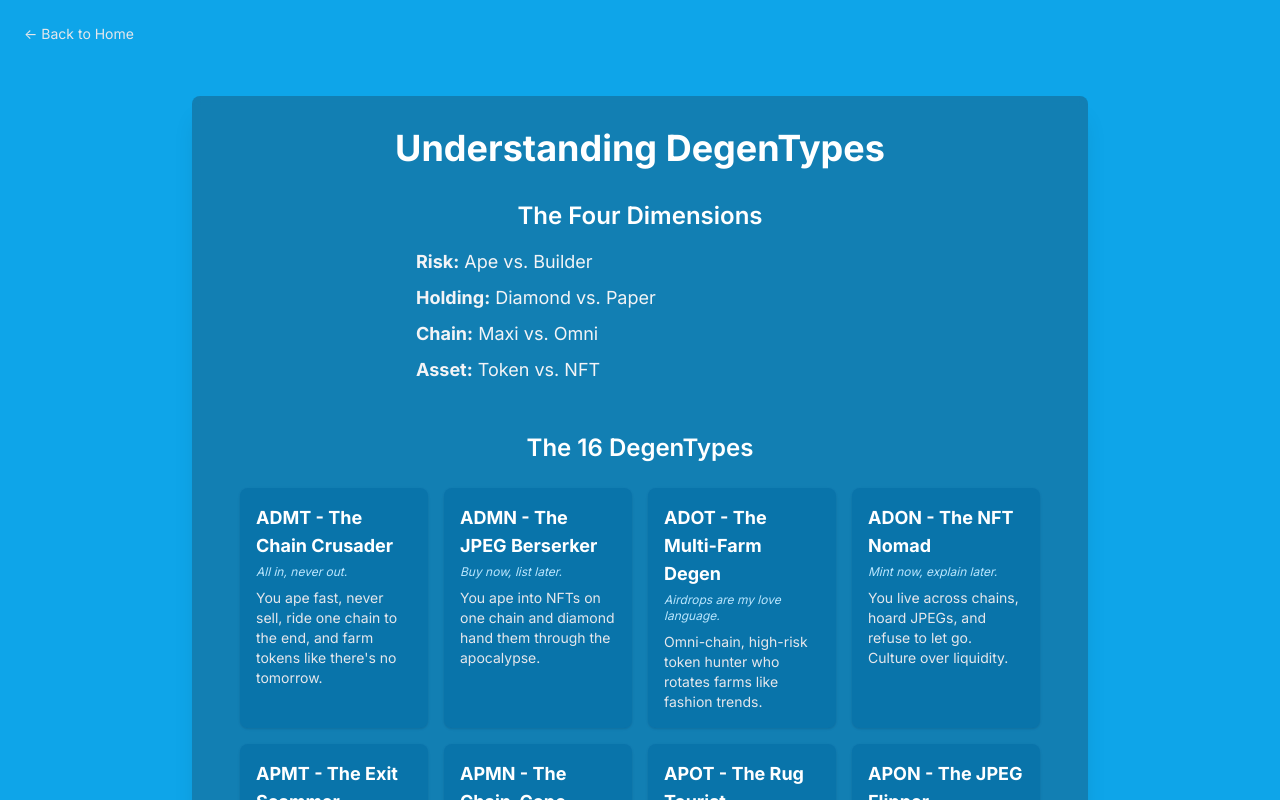
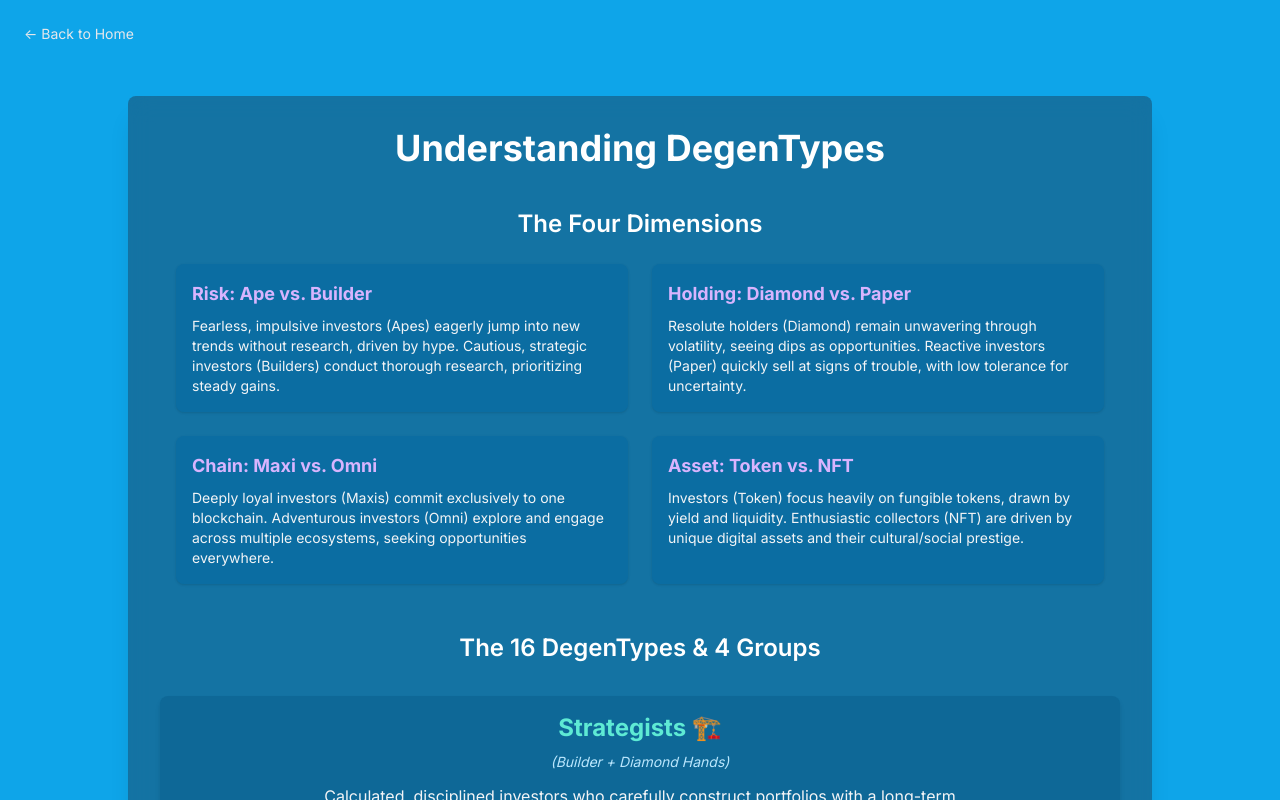
Before and after one commit to hotom/degen-type, a React (Vite) app: page / in a window 1280 px wide. Both pictures are taken after a click on the button "Learn about the 16 DegenTypes". Shown: the top 800 px of the page. Built offline with nearby package versions, Linux system fonts and the light colour scheme.

Commit message:
Feat: Update personality definitions and type groups

```diff
--- a/src/App.jsx
+++ b/src/App.jsx
@@ -309,55 +309,101 @@ export default function App() {
 
   // --- Types Page View --- (Moved to be checked first)
   if (showTypesPage) {
+    // Define Type Groups and Descriptions
+    const typeGroups = [
+      {
+        name: "Strategists 🏗️",
+        combination: "(Builder + Diamond Hands)",
+        description: "Calculated, disciplined investors who carefully construct portfolios with a long-term vision, meticulous research, and patience.",
+        codes: ['BDMT', 'BDMN', 'BDOT', 'BDON']
+      },
+      {
+        name: "Diamond Explorers 💪",
+        combination: "(Ape + Diamond Hands)",
+        description: "Bold, confident adventurers who actively explore and accumulate across the crypto ecosystem, holding tightly through volatility and dips.",
+        codes: ['ADMT', 'ADMN', 'ADOT', 'ADON']
+      },
+      {
+        name: "Degens 🚀",
+        combination: "(Ape + Paper Hands)",
+        description: "High-risk, impulsive traders and flippers, driven by short-term gains, hype cycles, and adrenaline-fueled market actions.",
+        codes: ['APMT', 'APMN', 'APOT', 'APON']
+      },
+      {
+        name: "Cautious Nomads 🧭",
+        combination: "(Builder + Paper Hands)",
+        description: "Careful, pragmatic traders who navigate cautiously between assets and ecosystems, always prepared to reposition quickly to avoid losses or seize opportunities.",
+        codes: ['BPMT', 'BPMN', 'BPOT', 'BPON']
+      }
+    ];
+
+    // Map dimensions to their descriptions
+    const dimensionDetails = {
+      AB: "Risk: Ape vs Builder\nFearless, impulsive investors (Apes) eagerly jump into new trends without research, driven by hype. Cautious, strategic investors (Builders) conduct thorough research, prioritizing steady gains.",
+      DP: "Holding: Diamond vs Paper\nResolute holders (Diamond) remain unwavering through volatility, seeing dips as opportunities. Reactive investors (Paper) quickly sell at signs of trouble, with low tolerance for uncertainty.",
+      MO: "Chain: Maxi vs Omni\nDeeply loyal investors (Maxis) commit exclusively to one blockchain. Adventurous investors (Omni) explore and engage across multiple ecosystems, seeking opportunities everywhere.",
+      TN: "Asset: Token vs NFT\nInvestors (Token) focus heavily on fungible tokens, drawn by yield and liquidity. Enthusiastic collectors (NFT) are driven by unique digital assets and their cultural/social prestige."
+    };
+
     return (
-      // Reverted background to sky-500, text to white
+      // Keep blue background theme
       <div className="container mx-auto px-4 py-8 min-h-screen flex flex-col items-center text-white bg-sky-500">
-        {/* Reverted Back button text color */}
+        {/* Back Button */}
         <button
            onClick={() => setShowTypesPage(false)}
-           className="absolute top-4 left-4 text-sm text-gray-200 hover:text-white transition-colors duration-200 z-10 bg-transparent border-none p-2"
+           className="absolute top-4 left-4 text-sm text-gray-200 hover:text-white transition-colors duration-200 z-20 bg-transparent border-none p-2" // Ensure button is above content
            aria-label="Back to Home"
          >
            ← Back to Home
          </button>
 
         {/* Added Wrapper Div for layered effect */}
-        <div className="w-full max-w-4xl mt-16 mb-8 bg-slate-800/30 backdrop-blur-sm rounded-lg p-6 md:p-8 shadow-xl">
-          {/* Reverted Title color */}
-          <h1 className="text-3xl md:text-4xl font-bold mb-8 text-white text-center">Understanding DegenTypes</h1>
+        {/* Increased max-width for more content */}
+        <div className="w-full max-w-5xl mt-16 mb-8 bg-slate-800/40 backdrop-blur-md rounded-lg p-6 md:p-8 shadow-xl relative z-10">
+          <h1 className="text-3xl md:text-4xl font-bold mb-10 text-white text-center">Understanding DegenTypes</h1>
 
-          {/* Dimensions Section */}
+          {/* Updated Dimensions Section */}
           <div className="mb-12 px-4">
-            {/* Reverted Title color */}
-            <h2 className="text-2xl font-semibold mb-4 text-white text-center">The Four Dimensions</h2>
-            {/* Reverted List text color */}
-            <ul className="space-y-2 text-lg max-w-md mx-auto text-left text-gray-100">
+            <h2 className="text-2xl font-semibold mb-6 text-white text-center">The Four Dimensions</h2>
+            <div className="grid grid-cols-1 md:grid-cols-2 gap-6 text-left">
               {dimensions.map(dim => (
-                <li key={dim.key}>
-                  <span className="font-bold">{dim.name}:</span> {dim.type1} vs. {dim.type2}
-                </li>
-              ))}
-            </ul>
-          </div>
-
-          {/* Types Section */}
-          <div>
-            {/* Reverted Title color */}
-            <h2 className="text-2xl font-semibold mb-6 text-white text-center">The 16 DegenTypes</h2>
-            <div className="grid grid-cols-1 sm:grid-cols-2 md:grid-cols-3 lg:grid-cols-4 gap-4 px-4">
-              {Object.entries(typeDescriptions).map(([code, data]) => (
-                // Reverted card background and text colors
-                <div key={code} className="p-4 bg-sky-700/50 rounded-lg shadow text-left flex flex-col h-full">
-                  <p className="font-bold text-lg mb-1 text-white">{code} - {data.name}</p>
-                  <p className="text-xs italic text-sky-200 mb-2">{data.tagline}</p>
-                  <p className="text-sm text-gray-200 flex-grow">{data.description}</p>
+                <div key={dim.key} className="bg-sky-700/50 p-4 rounded-lg shadow">
+                  <h3 className="font-bold text-lg mb-2 text-purple-300">{dim.name}: {dim.type1} vs. {dim.type2}</h3>
+                  <p className="text-sm text-gray-100 whitespace-pre-line">{dimensionDetails[dim.key].split('\n')[1]}</p> {/* Split description */}
                 </div>
               ))}
             </div>
           </div>
+
+          {/* Updated Types Section with Groups */}
+          <div className="mb-6">
+            <h2 className="text-2xl font-semibold mb-8 text-white text-center">The 16 DegenTypes & 4 Groups</h2>
+            {typeGroups.map(group => (
+              <div key={group.name} className="mb-10">
+                <div className="mb-6 px-4 py-4 bg-sky-800/40 rounded-lg shadow-md">
+                  <h3 className="text-xl md:text-2xl font-bold text-center mb-2 text-teal-300">{group.name}</h3>
+                  <p className="text-sm italic text-center mb-3 text-sky-200">{group.combination}</p>
+                  <p className="text-base text-center text-gray-100 max-w-2xl mx-auto">{group.description}</p>
+                </div>
+                <div className="grid grid-cols-1 sm:grid-cols-2 lg:grid-cols-4 gap-4 px-4">
+                  {group.codes.map(code => {
+                    const data = typeDescriptions[code];
+                    if (!data) return null; // Skip if data missing
+                    return (
+                      <div key={code} className="p-4 bg-sky-700/60 rounded-lg shadow text-left flex flex-col h-full">
+                        <p className="font-bold text-lg mb-1 text-white">{code} - {data.name}</p>
+                        <p className="text-xs italic text-sky-200 mb-2">{data.tagline}</p>
+                        <p className="text-sm text-gray-200 flex-grow">{data.description}</p>
+                      </div>
+                    );
+                  })}
+                </div>
+              </div>
+            ))}
+          </div>
         </div>
 
-         {/* Footer - Reverted text colors */}
+         {/* Footer */}
          <footer className="w-full text-center text-xs text-gray-100 mt-auto pb-4 z-10 [text-shadow:1px_1px_1px_rgb(0_0_0_/_0.5)]">
           <p className="mb-1">© 2025 Checkmate Foundation. All rights reserved</p>
           <div className="flex justify-center gap-4">
--- a/src/data.js
+++ b/src/data.js
@@ -49,22 +49,29 @@ export const questions = [
 ];
 
 export const typeDescriptions = {
-  ADMT: { name: "The Chain Crusader", tagline: "All in, never out.", description: "You ape fast, never sell, ride one chain to the end, and farm tokens like there's no tomorrow.", imageUrl: "/degen_avatar.png" },
-  ADMN: { name: "The JPEG Berserker", tagline: "Buy now, list later.", description: "You ape into NFTs on one chain and diamond hand them through the apocalypse.", imageUrl: "/degen_avatar.png" },
-  ADOT: { name: "The Multi-Farm Degen", tagline: "Airdrops are my love language.", description: "Omni-chain, high-risk token hunter who rotates farms like fashion trends.", imageUrl: "/degen_avatar.png" },
-  ADON: { name: "The NFT Nomad", tagline: "Mint now, explain later.", description: "You live across chains, hoard JPEGs, and refuse to let go. Culture over liquidity.", imageUrl: "/degen_avatar.png" },
-  APMT: { name: "The Exit Scammer", tagline: "Bought the top. Selling the bottom.", description: "Apes hard, paper hands every dip, loyal to one chain, and addicted to token flips.", imageUrl: "/degen_avatar.png" },
-  APMN: { name: "The Chain-Cope Collector", tagline: "Still holding the NFT... emotionally.", description: "Lives on one chain, flips NFTs, but sells too early and regrets it forever.", imageUrl: "/degen_avatar.png" },
-  APOT: { name: "The Rug Tourist", tagline: "Bridge. Buy. Bail.", description: "Omni-chain explorer who buys hype tokens, sells fast, and survives off copium.", imageUrl: "/degen_avatar.png" },
-  APON: { name: "The JPEG Flipper", tagline: "List. Delist. Regret.", description: "Mint everything, list everything, never sure why you bought it in the first place.", imageUrl: "/degen_avatar.png" },
-  BDMT: { name: "The Maximalist Strategist", tagline: "Slow, steady, and always staked.", description: "Deep research, strong conviction, loyal to one chain, farming responsibly since day one.", imageUrl: "/degen_avatar.png" },
-  BDMN: { name: "The NFT Philosopher", tagline: "This PFP is my thesis.", description: "Buys only what makes sense long-term. On one chain. Vibes over volume.", imageUrl: "/degen_avatar.png" },
-  BDOT: { name: "The Multi-Chain Yieldnerd", tagline: "DYOR across 12 chains.", description: "Thoughtful ape, omni-chain optimizer, always looking for yield… but sustainably.", imageUrl: "/degen_avatar.png" },
-  BDON: { name: "The NFT Historian", tagline: "This JPEG will be in museums.", description: "Cross-chain collector with long-term taste. You'll never sell, and that's the point.", imageUrl: "/degen_avatar.png" },
-  BPMT: { name: "The Conservative Trader", tagline: "I'll bridge later.", description: "Low risk, fast to sell, only trust one chain, and barely touch NFTs.", imageUrl: "/degen_avatar.png" },
-  BPMN: { name: "The Defensive Collector", tagline: "I'm in for the vibes... unless it dips.", description: "Picks a chain, loves a project, but paper hands when the floor shakes.", imageUrl: "/degen_avatar.png" },
-  BPOT: { name: "The Yield Cautious", tagline: "Quick profit. Quick exit.", description: "Diversified, low-conviction, quick to bridge and quicker to swap.", imageUrl: "/degen_avatar.png" },
-  BPON: { name: "The NFT Tourist", tagline: "It looked cute, okay?", description: "Scans every chain for art, flips emotionally, and always blames the floor gods.", imageUrl: "/degen_avatar.png" }
+  // --- Builder / Diamond Hand ---
+  BDMT: { name: "Yield Architect 🧑‍🌾", tagline: "Patiently farming future gains.", description: "Disciplined, long-term token farmers, patiently building yield strategies on their favorite chain.", imageUrl: "/degen_avatar.png" },
+  BDMN: { name: "Chain Curator 🎨", tagline: "Curating value, one NFT at a time.", description: "Strategic NFT collectors, deeply loyal, steadily curating valuable diamond-handed collections.", imageUrl: "/degen_avatar.png" },
+  BDOT: { name: "Yield Lord 👑", tagline: "Mastering yield across the chains.", description: "Skilled multi-chain farmers thoughtfully balancing yield opportunities across ecosystems.", imageUrl: "/degen_avatar.png" },
+  BDON: { name: "NFT Curator 🎯", tagline: "Seeking gems across the metaverse.", description: "Selective NFT experts carefully curating high-value art collections from diverse blockchains.", imageUrl: "/degen_avatar.png" },
+
+  // --- Ape / Paper Hand ---
+  APMT: { name: "Token Raider ⚔️", tagline: "Loyal chain, fast exit.", description: "Fearless token traders loyal to their chain, but quick to exit at the slightest volatility.", imageUrl: "/degen_avatar.png" },
+  APMN: { name: "Paperhand Picasso 🎭", tagline: "Chasing hype, flipping quick.", description: "Impulsive NFT flippers loyal to their home chain, rapidly trading to capture short-term hype.", imageUrl: "/degen_avatar.png" },
+  APOT: { name: "Bridge Bandit 🦝", tagline: "Quick chains, quicker profits.", description: "Opportunistic traders who jump chains quickly, always chasing rapid profits in tokens.", imageUrl: "/degen_avatar.png" },
+  APON: { name: "Mint Addict 🧃", tagline: "Minting hype, flipping fast.", description: "Fast-moving NFT traders minting everywhere, hopping ecosystems in pursuit of quick flips and hype cycles.", imageUrl: "/degen_avatar.png" },
+
+  // --- Ape / Diamond Hand ---
+  ADMT: { name: "Diamond Chad 💎", tagline: "Bold holds on one chain.", description: "Bold token holders committed to one chain, confidently accumulating positions through market dips.", imageUrl: "/degen_avatar.png" },
+  ADMN: { name: "JPEG Whale 🐳", tagline: "Unshaken collector, loyal chain.", description: "Loyal NFT collectors building substantial, prestigious collections, unfazed by market swings.", imageUrl: "/degen_avatar.png" },
+  ADOT: { name: "Multichain Farmer 🚜", tagline: "Adventurous yield, confident holds.", description: "Adventurous yield-chasers holding tokens confidently across multiple ecosystems, treating dips as opportunities.", imageUrl: "/degen_avatar.png" },
+  ADON: { name: "JPEG Nomad 🚀", tagline: "Building brave collections everywhere.", description: "Brave NFT collectors exploring diverse blockchains, carefully building diamond-handed collections everywhere.", imageUrl: "/degen_avatar.png" },
+
+  // --- Builder / Paper Hand ---
+  BPMT: { name: "Weak-Hand Wizard 🧙‍♂️", tagline: "Cautious chain, careful exit.", description: "Cautious token investors sticking closely to their favored chain, yet quick to exit when uncertainty strikes.", imageUrl: "/degen_avatar.png" },
+  BPMN: { name: "NFT Tourist 🌴", tagline: "Careful curator, cautious trader.", description: "Careful NFT traders staying close to their preferred chain but quick to move out when the market shakes.", imageUrl: "/degen_avatar.png" },
+  BPOT: { name: "Liquidity Nomad 🧳", tagline: "Savvy swaps, swift shifts.", description: "Savvy traders cautiously navigating multiple chains, swiftly rotating assets in search of stable profits.", imageUrl: "/degen_avatar.png" },
+  BPON: { name: "Floor Price Wanderer 🏕️", tagline: "Methodical moves, watched floors.", description: "Strategic NFT traders methodically hopping between chains, closely watching floor prices and quick to reposition.", imageUrl: "/degen_avatar.png" }
 };
 
 export const likertOptions = [
```
